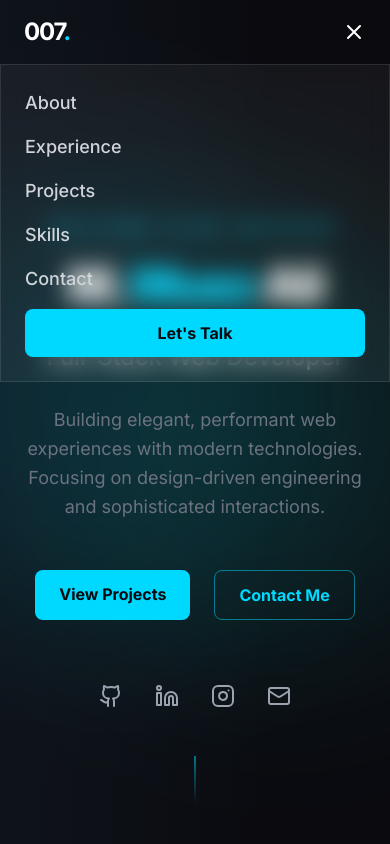
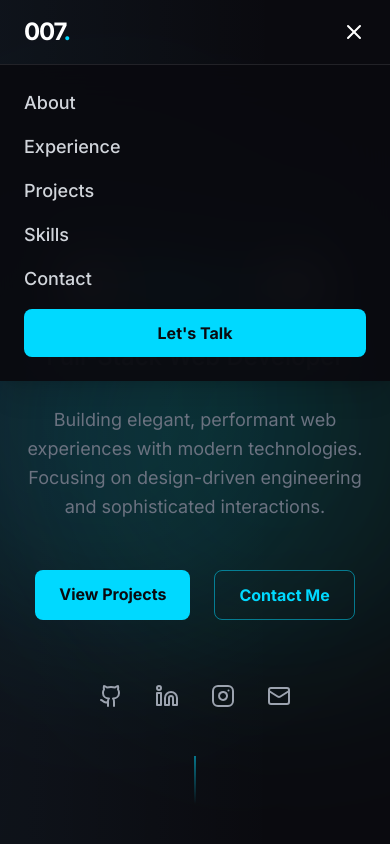
Before and after one commit to Muaz-007/Portfolio, a Next.js app: page / in a window 390 px wide. Both pictures are taken after a click on the button 354 px from the left and 32 px from the top of the page. Shown: the top 844 px of the page. Built offline with nearby package versions, Linux system fonts and the light colour scheme.

Commit message:
Update Navbar.tsx

```diff
--- a/src/components/Navbar.tsx
+++ b/src/components/Navbar.tsx
@@ -71,7 +71,7 @@ export default function Navbar() {
                         initial={{ opacity: 0, y: -20 }}
                         animate={{ opacity: 1, y: 0 }}
                         exit={{ opacity: 0, y: -20 }}
-                        className="absolute top-full left-0 right-0 glass border-t border-white/10 p-6 md:hidden flex flex-col gap-4"
+                        className="absolute top-full left-0 right-0 bg-[#0a0a0f]/95 backdrop-blur-xl border-t border-white/10 p-6 md:hidden flex flex-col gap-4 shadow-xl"
                     >
                         {navLinks.map((link) => (
                             <Link
```
